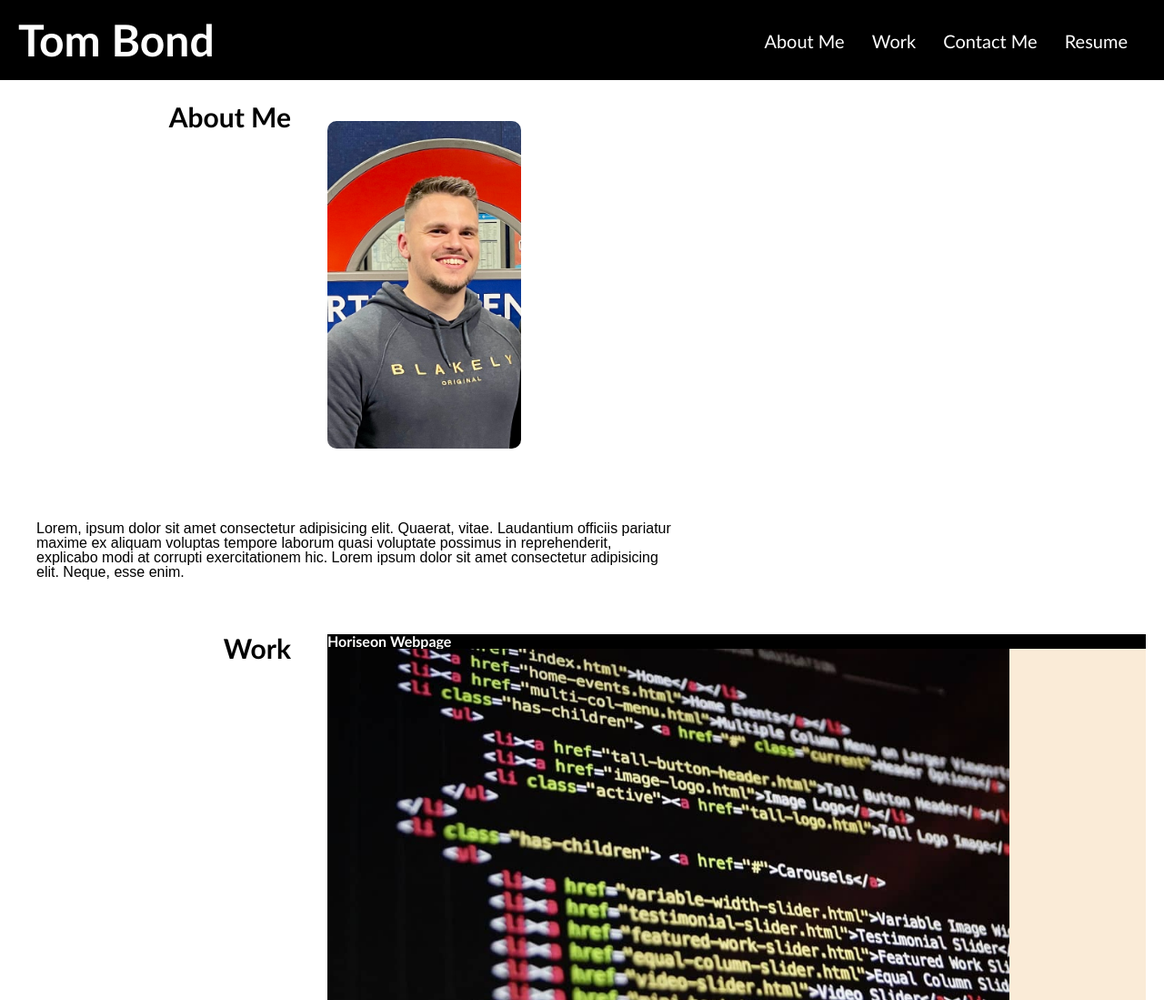
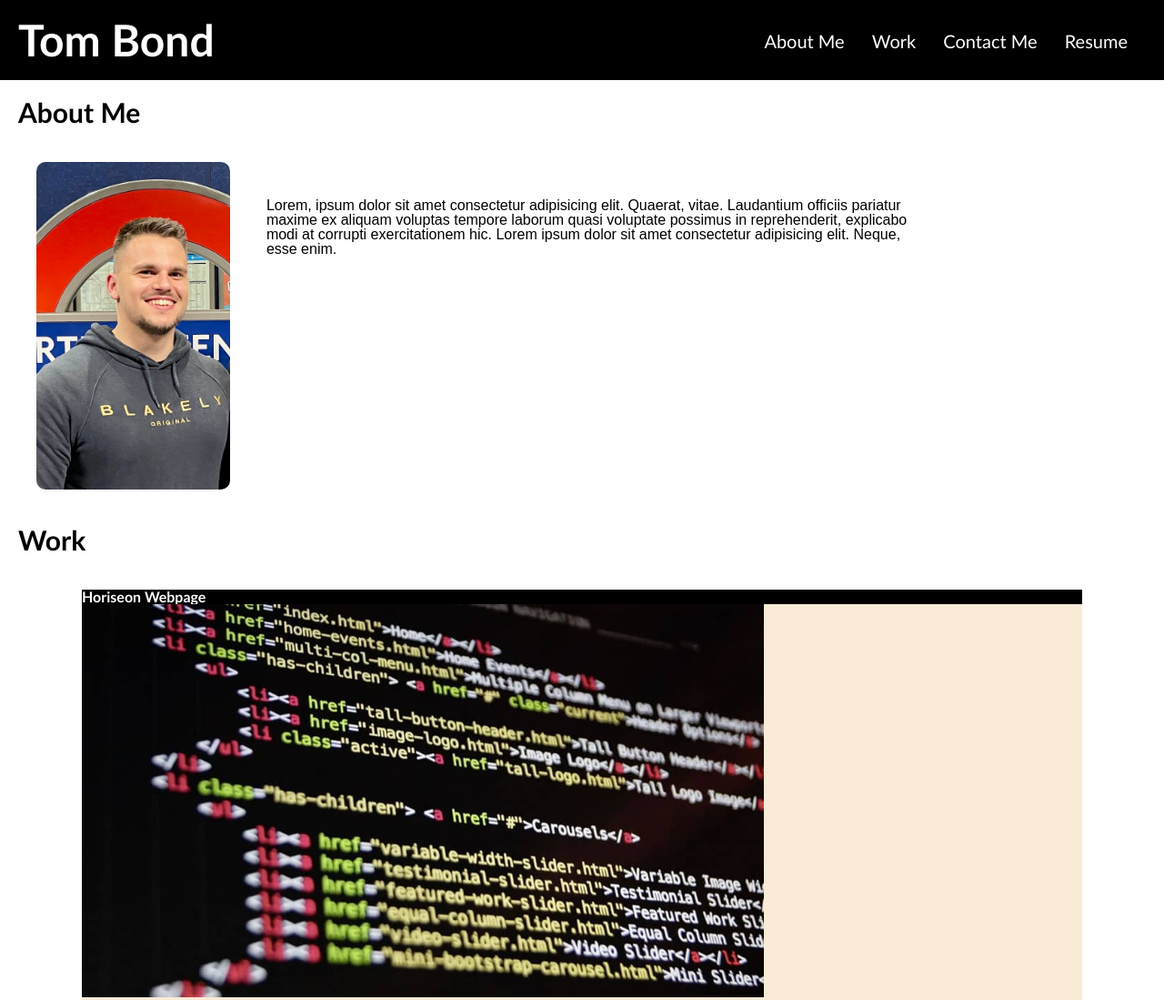
Before and after one commit to BondT1/Challenge2-CSS-Portfolio, a plain HTML site: page index.html in a window 1280 px wide. Shown: the top 1099 px of the page at 91% size. Drawn offline with Linux system fonts and the light colour scheme.

Commit message:
changed headers from collumns to rows

```diff
--- a/Assets/CSS/style.css
+++ b/Assets/CSS/style.css
@@ -49,35 +49,28 @@
     flex-wrap: wrap;
   }
 
-
   .about-me {
-    clear: both;
-    /* float: left;
     padding: 20px;
-    padding-left: 250px;
-    padding-bottom: 350px; */
-    padding: 20px;
-    padding-left: 20px;
-    padding-top: 25px;
-    justify-content: flex-start;
+    text-align: right;
+    display: flex;
+    width: 100%;
+    font-family: "Trebuchet MS", "Lucida Sans Unicode", "Lucida Grande",
+    "Lucida Sans", Arial, sans-serif;
+    justify-content: flex-start
   }
 
-  .about-me h2 {
-    text-align: right;
-    align-items: center;
-    width: 300px;
-    font-family: "Trebuchet MS", "Lucida Sans Unicode", "Lucida Grande",
-    "Lucida Sans", Arial, sans-serif;
+  .information {
+    display: flex;
   }
 
-  .about-me img {
+  .information img {
     max-height: 400px;
     padding: 20px;
     border-radius: 30px;
     margin-left: 20px;
   }
 
-  .about-me p {
+  .information p {
     width: 60%;
     border-radius: 50px;
     padding: 20px;
@@ -90,24 +83,17 @@
   }
 
   .work {
-    clear: both;
-    float: left;
     padding: 20px;
-    /* justify-content: left; */
+    text-align: right;
+    display: flex;
+    width: 100%;
     font-family: "Trebuchet MS", "Lucida Sans Unicode", "Lucida Grande",
     "Lucida Sans", Arial, sans-serif;
-  }
-
-  .work h2 {
-    text-align: right;
-    display: flex;
-    flex-flow: column wrap;
-    height: 700px;
-    width: 300px;
+    justify-content: flex-start;
   }
 
   .applications {
-    justify-content: left;
+    justify-content: center;
   }
 
   div {
@@ -143,7 +129,6 @@
     min-width: 600px;
     max-width: 750px;
   }
-
 
   .card-header h3 {
     /* position: relative;
--- a/index.html
+++ b/index.html
@@ -31,8 +31,12 @@
     </header>
 
     <main>
+
       <section class="about-me" id="about-me">
         <h2>About Me</h2>
+      </section>
+
+      <section class="information">
         <img
           src="./assets/Images/Tom-Portfolio photo.jpeg"
           alt="A Photograph of Tom Bond"
```
